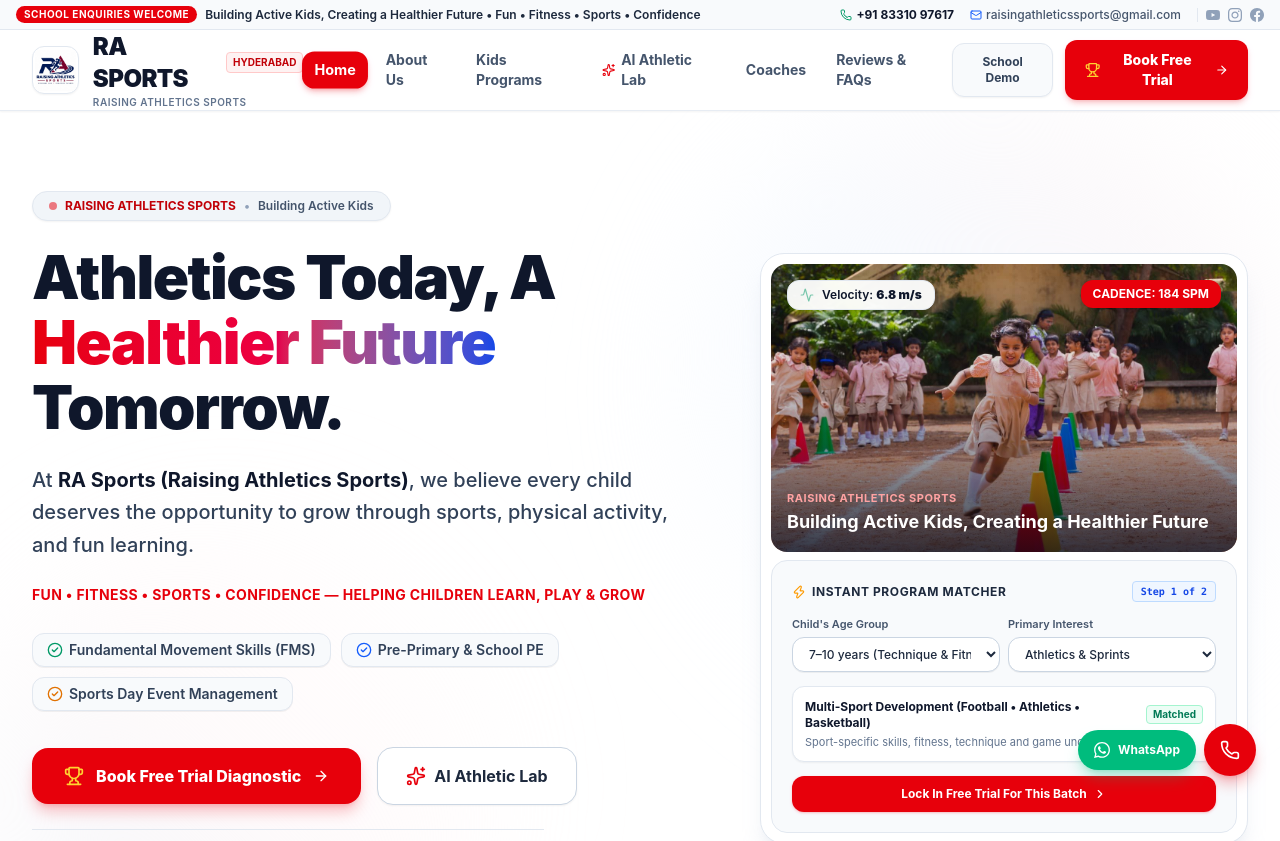
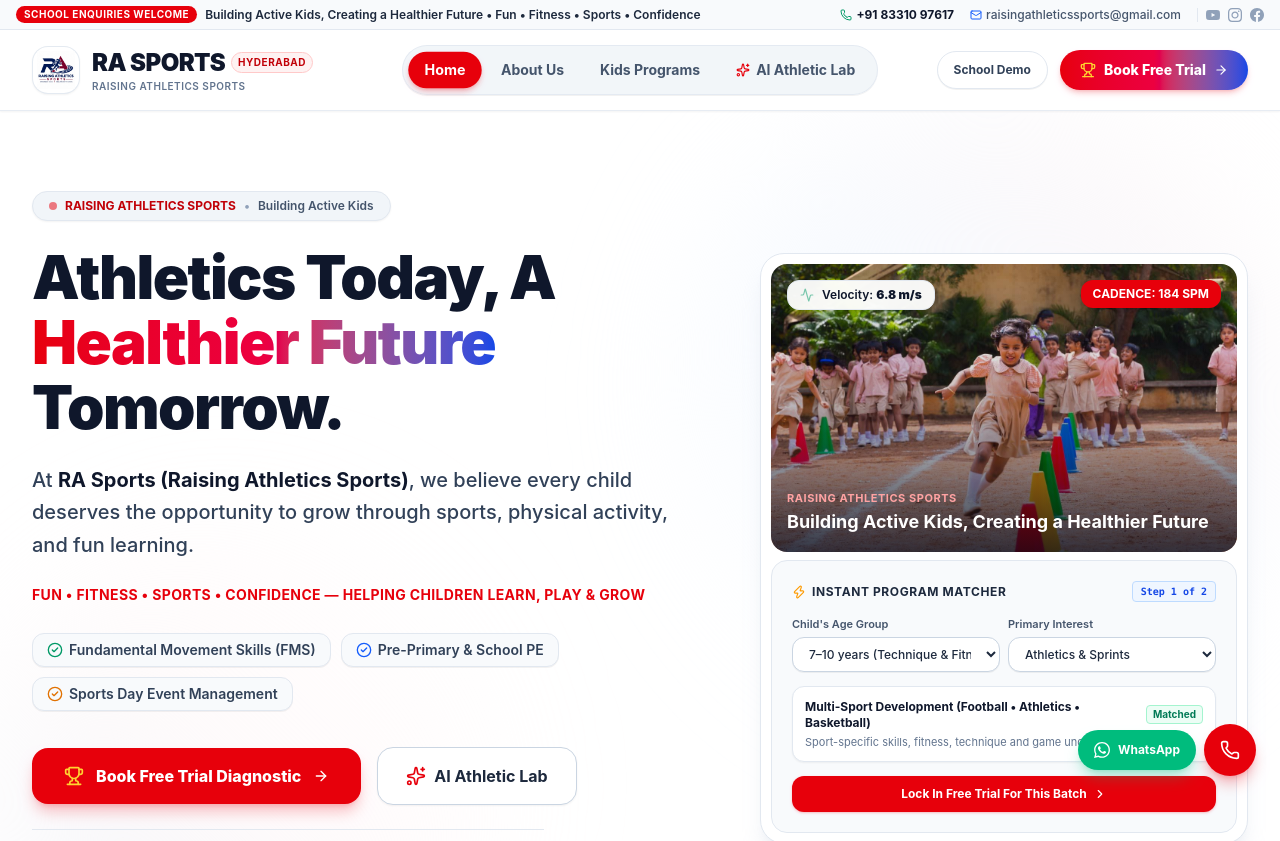
Before and after one commit to Abhilash-lgtm/RS-Sport, a React (Vite) app: page / in a window 1280 px wide. Shown: the top 841 px of the page. Built offline with nearby package versions, Linux system fonts and the light colour scheme.

Commit message:
feat(nav): remove coaches and reviews/faqs, center justify navbar with modern clean UI

```diff
--- a/src/App.tsx
+++ b/src/App.tsx
@@ -5,8 +5,6 @@
 import { AboutSection } from './components/AboutSection';
 import { AIModuleContainer } from './components/AILab/AIModuleContainer';
 import { ProgramsSection } from './components/ProgramsSection';
-import { CoachesSection } from './components/CoachesSection';
-import { Testimonials } from './components/Testimonials';
 import { Footer } from './components/Footer';
 import { TrialBookingModal } from './components/TrialBookingModal';
 import { SchoolDemoModal } from './components/SchoolDemoModal';
@@ -81,12 +79,6 @@
           onBookTrialForProgram={(prog) => handleOpenTrial(prog)}
           onNavigateToAILab={scrollToAILab}
         />
-
-        {/* Coaches & Pedigree */}
-        <CoachesSection />
-
-        {/* Reviews, School Partners & FAQs */}
-        <Testimonials />
       </main>
 
       {/* Clean Modern Footer */}
--- a/src/components/Navbar.tsx
+++ b/src/components/Navbar.tsx
@@ -18,8 +18,6 @@
     { label: 'About Us', href: '#about' },
     { label: 'Kids Programs', href: '#programs' },
     { label: 'AI Athletic Lab', href: '#ai-lab', isAI: true },
-    { label: 'Coaches', href: '#coaches' },
-    { label: 'Reviews & FAQs', href: '#reviews' },
   ];
 
   // Auto-sync active nav item on scroll
@@ -115,14 +113,15 @@
 
       {/* Main navigation */}
       <div className="max-w-7xl mx-auto px-4 sm:px-6 lg:px-8">
-        <div className="flex items-center justify-between h-20">
-          {/* Logo and Brand Title */}
+        <div className="flex items-center justify-between h-20 gap-4 lg:gap-8">
+          {/* Left: Brand Logo & Title */}
+          <div className="flex-1 flex items-center justify-start min-w-0">
             <a
               href="#home"
               onClick={() => setActiveNav('#home')}
-            className="flex items-center gap-3.5 group cursor-pointer"
+              className="flex items-center gap-3 group cursor-pointer select-none"
             >
-            <div className="relative w-12 h-12 rounded-xl overflow-hidden border border-slate-200 bg-white shadow-xs group-hover:border-red-500 transition-all flex items-center justify-center p-0.5">
+              <div className="relative w-11 h-11 sm:w-12 sm:h-12 rounded-2xl overflow-hidden border border-slate-200/90 bg-white shadow-xs group-hover:border-red-500 transition-all flex items-center justify-center p-1 shrink-0">
                 <img
                   src="/logo.jpg"
                   alt="RA Sports Logo - Raising Athletics"
@@ -133,23 +132,24 @@
                 />
               </div>
 
-            <div className="flex flex-col">
+              <div className="flex flex-col min-w-0">
                 <div className="flex items-center gap-1.5">
                   <span className="text-xl sm:text-2xl font-black tracking-tight text-slate-900 group-hover:text-red-600 transition-colors">
                     RA SPORTS
                   </span>
-                <span className="text-[10px] bg-red-50 border border-red-200 text-red-700 font-bold px-1.5 py-0.5 rounded">
+                  <span className="text-[10px] bg-red-50 border border-red-200 text-red-700 font-bold px-1.5 py-0.5 rounded-full uppercase tracking-wider">
                     HYDERABAD
                   </span>
                 </div>
-              <span className="text-[10px] tracking-wider font-semibold text-slate-500 uppercase">
+                <span className="text-[10px] tracking-wider font-semibold text-slate-500 uppercase truncate">
                   Raising Athletics Sports
                 </span>
               </div>
             </a>
+          </div>
 
-          {/* Desktop Nav Links - Changes color on click & active state */}
-          <nav className="hidden lg:flex items-center gap-1 xl:gap-1.5">
+          {/* Center: Desktop Nav Links - Centered & Justified Pill Dock */}
+          <nav className="hidden lg:flex items-center justify-center p-1.5 rounded-full bg-slate-100/90 border border-slate-200/80 shadow-2xs backdrop-blur-xs gap-1 shrink-0">
             {navLinks.map((link) => {
               const isActive = activeNav === link.href;
               return (
@@ -157,29 +157,29 @@
                   key={link.label}
                   href={link.href}
                   onClick={() => handleNavClick(link.href, link.isAI)}
-                  className={`px-3 py-2 rounded-xl text-xs xl:text-sm font-bold transition-all duration-200 flex items-center gap-1.5 cursor-pointer select-none ${
+                  className={`px-4 py-2 rounded-full text-xs xl:text-sm font-bold transition-all duration-200 flex items-center gap-1.5 cursor-pointer select-none ${
                     isActive
-                      ? 'bg-red-600 text-white shadow-md shadow-red-600/25 scale-[1.03]'
-                      : 'text-slate-600 hover:text-slate-900 hover:bg-slate-100/90'
+                      ? 'bg-red-600 text-white shadow-md shadow-red-600/25 scale-[1.02]'
+                      : 'text-slate-600 hover:text-slate-900 hover:bg-white/80'
                   }`}
                 >
                   {link.isAI && (
                     <Sparkles
-                      className={`w-3.5 h-3.5 ${isActive ? 'text-white' : 'text-red-600'}`}
+                      className={`w-3.5 h-3.5 ${isActive ? 'text-amber-200 animate-pulse' : 'text-red-600'}`}
                     />
                   )}
-                  {link.label}
+                  <span>{link.label}</span>
                 </a>
               );
             })}
           </nav>
 
           {/* Right Action CTAs */}
-          <div className="hidden sm:flex items-center gap-3">
+          <div className="flex-1 hidden sm:flex items-center justify-end gap-2.5 xl:gap-3">
             {onOpenDemoModal && (
               <button
                 onClick={onOpenDemoModal}
-                className="hidden xl:flex items-center gap-1.5 text-xs font-bold text-slate-700 hover:text-slate-900 px-3 py-2.5 rounded-xl border border-slate-200 hover:border-slate-300 bg-slate-50 hover:bg-slate-100 transition-all cursor-pointer shadow-xs"
+                className="hidden xl:inline-flex items-center gap-1.5 text-xs font-bold text-slate-700 hover:text-slate-900 px-4 py-2.5 rounded-full border border-slate-200 hover:border-slate-300 bg-white hover:bg-slate-50 transition-all cursor-pointer shadow-2xs"
               >
                 <span>School Demo</span>
               </button>
@@ -187,7 +187,7 @@
 
             <button
               onClick={onOpenTrialModal}
-              className="bg-red-600 hover:bg-red-700 text-white font-extrabold text-xs sm:text-sm py-2.5 px-5 rounded-xl shadow-md shadow-red-600/20 transition-all flex items-center gap-2 cursor-pointer hover:scale-105"
+              className="bg-gradient-to-r from-red-600 via-rose-600 to-blue-700 hover:from-red-700 hover:to-blue-800 text-white font-extrabold text-xs sm:text-sm py-2.5 px-5 rounded-full shadow-md shadow-red-600/20 hover:shadow-lg hover:shadow-red-600/30 transition-all flex items-center gap-2 cursor-pointer hover:scale-[1.02]"
             >
               <Trophy className="w-4 h-4 text-amber-300" />
               <span>Book Free Trial</span>
@@ -199,13 +199,13 @@
           <div className="flex lg:hidden items-center gap-2">
             <button
               onClick={onOpenTrialModal}
-              className="bg-red-600 text-white text-xs font-bold px-3 py-2 rounded-xl sm:hidden"
+              className="bg-gradient-to-r from-red-600 to-rose-600 text-white text-xs font-bold px-3 py-2 rounded-full sm:hidden shadow-xs cursor-pointer"
             >
               Free Trial
             </button>
             <button
               onClick={() => setMobileMenuOpen(!mobileMenuOpen)}
-              className="p-2.5 rounded-xl bg-slate-100 border border-slate-200 text-slate-700 hover:text-slate-900 focus:outline-none"
+              className="p-2.5 rounded-2xl bg-slate-100 border border-slate-200 text-slate-700 hover:text-slate-900 focus:outline-none cursor-pointer transition-colors"
               aria-label="Toggle Navigation Menu"
             >
               {mobileMenuOpen ? <X className="w-6 h-6" /> : <Menu className="w-6 h-6" />}
@@ -216,8 +216,8 @@
 
       {/* Mobile Menu Drawer */}
       {mobileMenuOpen && (
-        <div className="lg:hidden bg-white border-b border-slate-200 px-4 pt-3 pb-6 space-y-3 shadow-lg">
-          <nav className="flex flex-col space-y-1">
+        <div className="lg:hidden bg-white/98 backdrop-blur-xl border-b border-slate-200 px-4 pt-3 pb-6 space-y-3 shadow-xl animate-fadeIn">
+          <nav className="flex flex-col space-y-1.5">
             {navLinks.map((link) => {
               const isActive = activeNav === link.href;
               return (
@@ -225,26 +225,26 @@
                   key={link.label}
                   href={link.href}
                   onClick={() => handleNavClick(link.href, link.isAI)}
-                  className={`px-4 py-3 rounded-xl text-sm font-bold flex items-center justify-between transition-colors ${
+                  className={`px-4 py-3 rounded-2xl text-sm font-bold flex items-center justify-between transition-all ${
                     isActive
-                      ? 'bg-red-600 text-white shadow-sm'
+                      ? 'bg-red-600 text-white shadow-md shadow-red-600/20'
                       : 'text-slate-700 hover:bg-slate-100 hover:text-slate-900'
                   }`}
                 >
                   <span className="flex items-center gap-2">
                     {link.isAI && (
-                      <Sparkles className={`w-4 h-4 ${isActive ? 'text-white' : 'text-red-600'}`} />
+                      <Sparkles className={`w-4 h-4 ${isActive ? 'text-amber-200' : 'text-red-600'}`} />
                     )}
                     {link.label}
                   </span>
-                  <ArrowRight className={`w-4 h-4 ${isActive ? 'text-white/80' : 'text-slate-400'}`} />
+                  <ArrowRight className={`w-4 h-4 ${isActive ? 'text-white/90' : 'text-slate-400'}`} />
                 </a>
               );
             })}
           </nav>
 
           <div className="pt-3 border-t border-slate-200 space-y-2">
-            <div className="p-3 bg-slate-50 rounded-xl border border-slate-200 text-xs space-y-1">
+            <div className="p-3.5 bg-slate-50 rounded-2xl border border-slate-200 text-xs space-y-1.5">
               <div className="font-bold text-slate-900">Direct Helpline:</div>
               <a href={`tel:${CONTACT_INFO.rawPhone}`} className="text-emerald-700 font-bold block">
                 📞 {CONTACT_INFO.phone}
@@ -259,9 +259,9 @@
                 setMobileMenuOpen(false);
                 onOpenTrialModal();
               }}
-              className="w-full bg-red-600 hover:bg-red-700 text-white font-bold py-3 px-4 rounded-xl text-sm flex items-center justify-center gap-2 shadow-md shadow-red-600/20"
+              className="w-full bg-gradient-to-r from-red-600 via-rose-600 to-blue-700 hover:from-red-700 hover:to-blue-800 text-white font-extrabold py-3 px-4 rounded-2xl text-sm flex items-center justify-center gap-2 shadow-md shadow-red-600/20 cursor-pointer"
             >
-              <Trophy className="w-4 h-4" />
+              <Trophy className="w-4 h-4 text-amber-300" />
               <span>Book 100% Free Trial Diagnostic</span>
             </button>
           </div>
```
Lines whose indentation alone changed are shown as unchanged.
